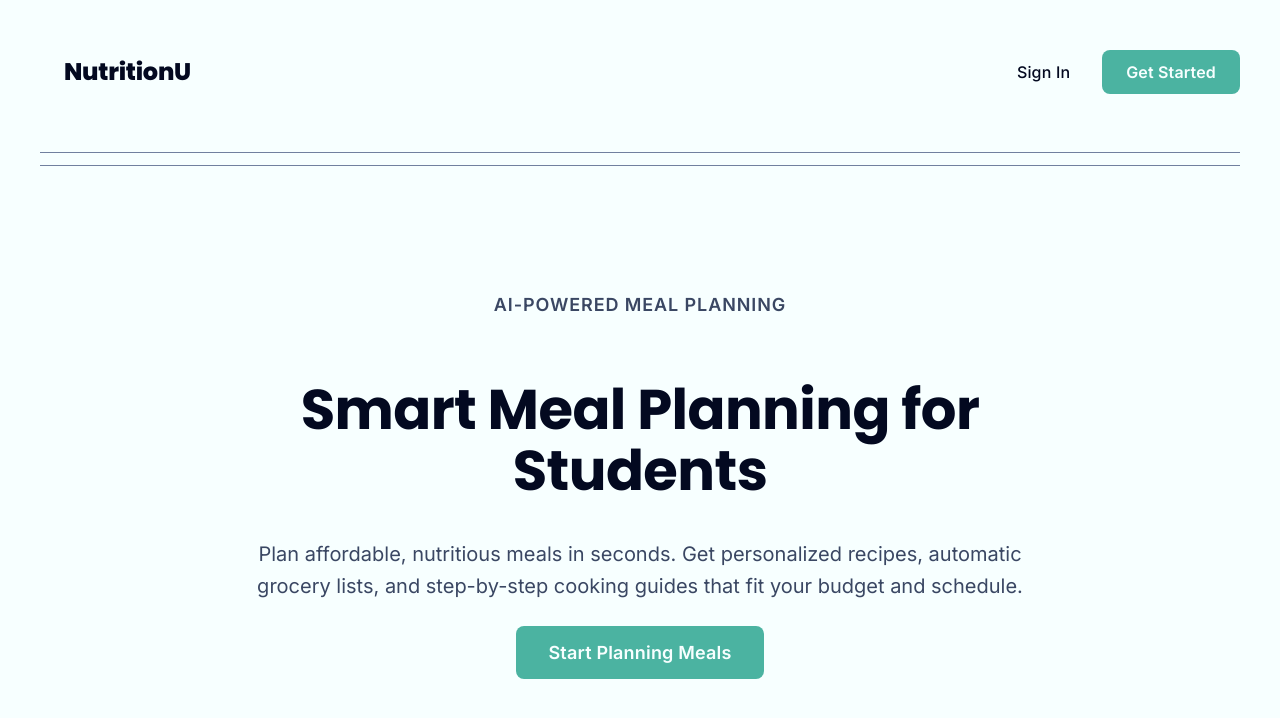
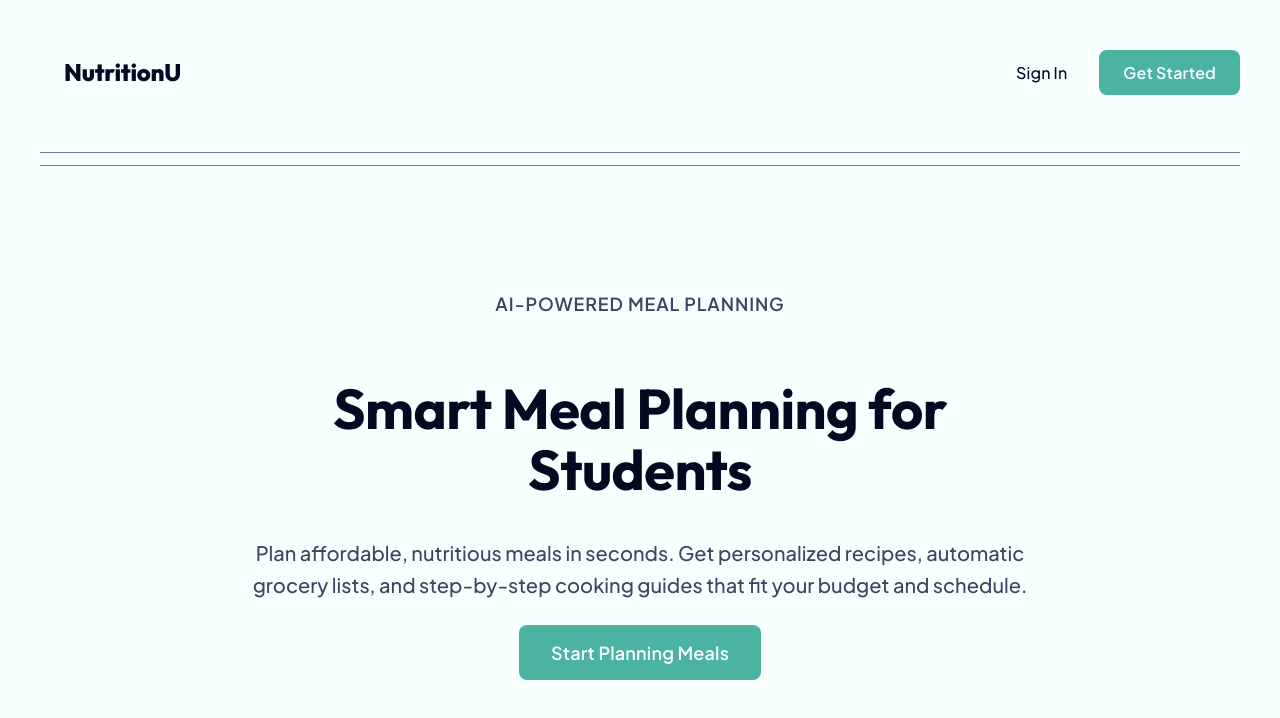
Before and after one commit to LindaMukundwa/NutritionU-Group1, a React (Vite) app in the folder frontend/: page / in a window 1280 px wide. Shown: the top 718 px of the page. Built offline with nearby package versions, Linux system fonts and the light colour scheme; no server answers.

Commit message:
font updates

```diff
--- a/frontend/index.html
+++ b/frontend/index.html
@@ -6,7 +6,7 @@
     <meta name="viewport" content="width=device-width, initial-scale=1.0" />
     <link rel="preconnect" href="https://fonts.googleapis.com">
     <link rel="preconnect" href="https://fonts.gstatic.com" crossorigin>
-    <link href="https://fonts.googleapis.com/css2?family=Inter:wght@300;400;500;600;700&family=Poppins:wght@400;500;600;700;800;900&display=swap" rel="stylesheet">
+    <link href="https://fonts.googleapis.com/css2?family=Outfit:wght@300;400;500;600;700;800;900&family=Plus+Jakarta+Sans:wght@300;400;500;600;700;800&display=swap" rel="stylesheet">
     <title>NutritionU</title>
   </head>
   <body>
--- a/frontend/src/components/LandingPage/LandingPage.css
+++ b/frontend/src/components/LandingPage/LandingPage.css
@@ -1,5 +1,5 @@
 .landing-page {
-  font-family: 'Inter', -apple-system, BlinkMacSystemFont, sans-serif;
+  font-family: 'Plus Jakarta Sans', -apple-system, BlinkMacSystemFont, sans-serif;
   max-width: 1200px;
   margin: 0 auto;
   padding: 0 20px;
--- a/frontend/src/components/NavigationBar/TopNavBar.module.css
+++ b/frontend/src/components/NavigationBar/TopNavBar.module.css
@@ -40,7 +40,7 @@
   font-size: 1.25rem;
   font-weight: 800;
   color: var(--text);
-  font-family: 'Poppins', 'Inter', system-ui, -apple-system, sans-serif;
+  font-family: 'Outfit', 'Plus Jakarta Sans', system-ui, -apple-system, sans-serif;
   letter-spacing: -0.02em;
 }
 
--- a/frontend/src/index.css
+++ b/frontend/src/index.css
@@ -15,9 +15,9 @@
   --success: oklch(0.5 0.05 160);
   --info: oklch(0.60 0.15 260);
 
-  font-family: 'Inter', system-ui, -apple-system, sans-serif;
+  font-family: 'Plus Jakarta Sans', system-ui, -apple-system, sans-serif;
   line-height: 1.6;
-  font-weight: 400;
+  font-weight: 500;
 
   color-scheme: light dark;
   color: var(--text);
@@ -47,7 +47,7 @@
 }
 
 h1, h2, h3, h4, h5, h6 {
-  font-family: 'Poppins', 'Inter', system-ui, -apple-system, sans-serif;
+  font-family: 'Outfit', 'Plus Jakarta Sans', system-ui, -apple-system, sans-serif;
   font-weight: 700;
   line-height: 1.2;
   letter-spacing: -0.01em;
@@ -79,7 +79,7 @@
   padding: 0.6em 1.2em;
   font-size: 1em;
   font-weight: 600;
-  font-family: 'Inter', system-ui, -apple-system, sans-serif;
+  font-family: 'Plus Jakarta Sans', system-ui, -apple-system, sans-serif;
   background-color: var(--bg-dark);
   color: var(--text);
   cursor: pointer;
```
